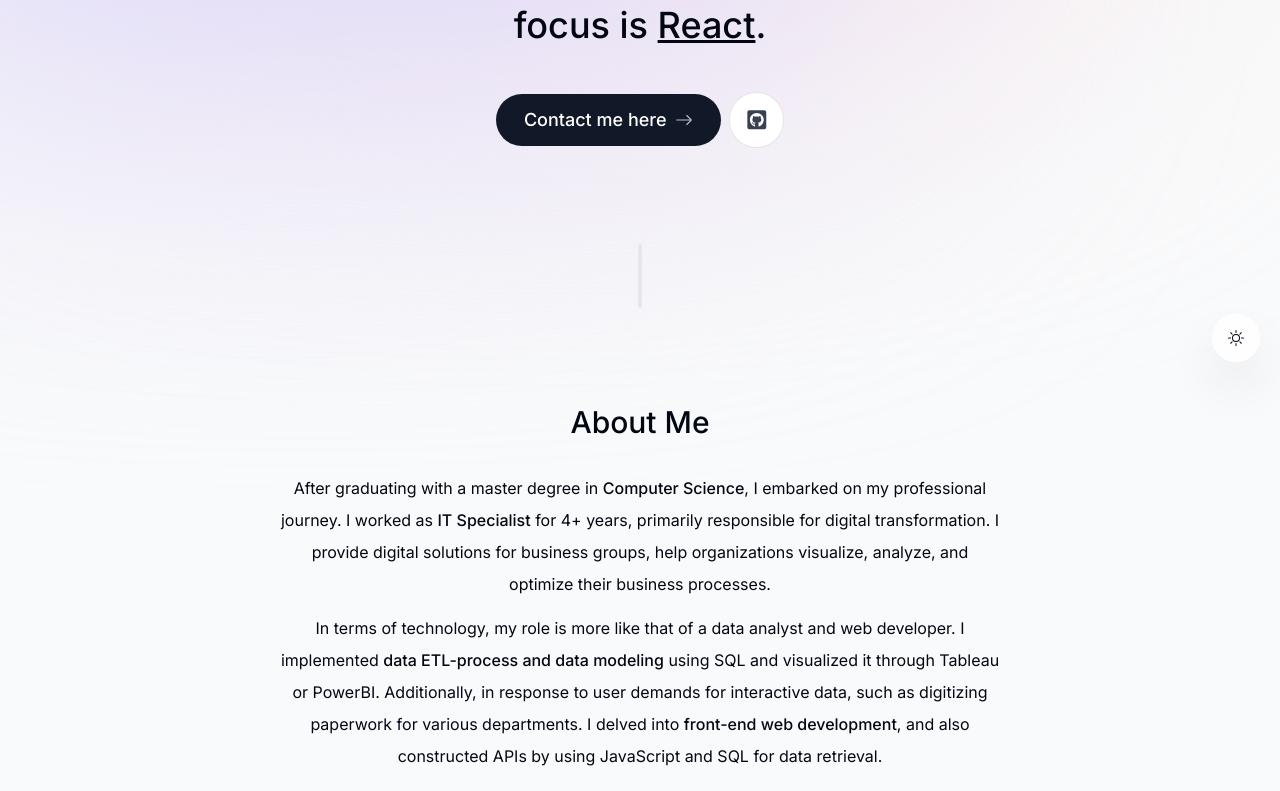
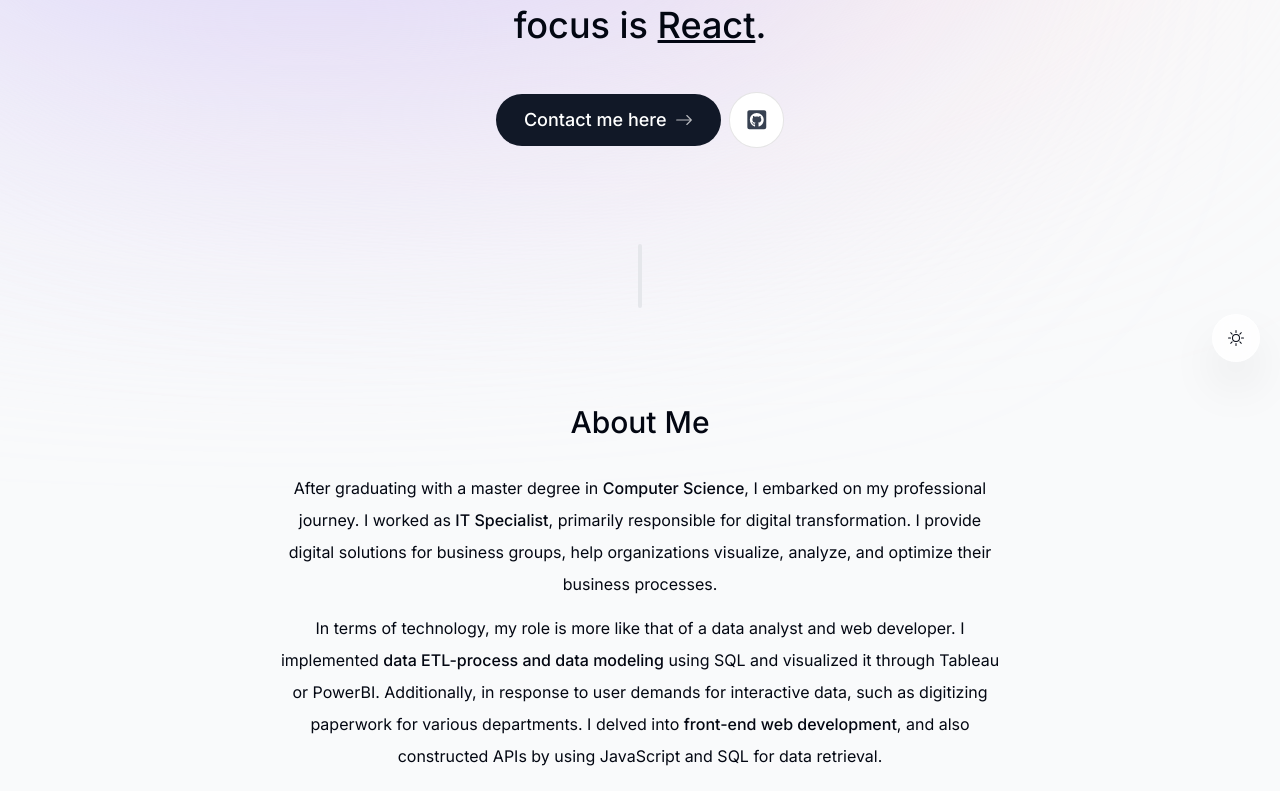
Before and after one commit to Weihan00/wpang-portfolio, a Next.js app: page / in a window 1280 px wide. Shown: the part 418-1209 px from the top of the page. Built offline with nearby package versions, Linux system fonts and the light colour scheme.

Commit message:
update Aboutme

```diff
--- a/components/about.tsx
+++ b/components/about.tsx
@@ -24,10 +24,10 @@ export default function About() {
         After graduating with a master degree in{" "}
         <span className="font-medium">Computer Science</span>, I embarked on my
         professional journey. I worked as{" "}
-        <span className="font-medium">IT Specialist</span> for 4+ years,
-        primarily responsible for digital transformation. I provide digital
-        solutions for business groups, help organizations visualize, analyze,
-        and optimize their business processes.
+        <span className="font-medium">IT Specialist</span>, primarily
+        responsible for digital transformation. I provide digital solutions for
+        business groups, help organizations visualize, analyze, and optimize
+        their business processes.
       </p>
       <p>
         In terms of technology, my role is more like that of a data analyst and
```
Also changed, not shown: public/projectManagement.png (added).
